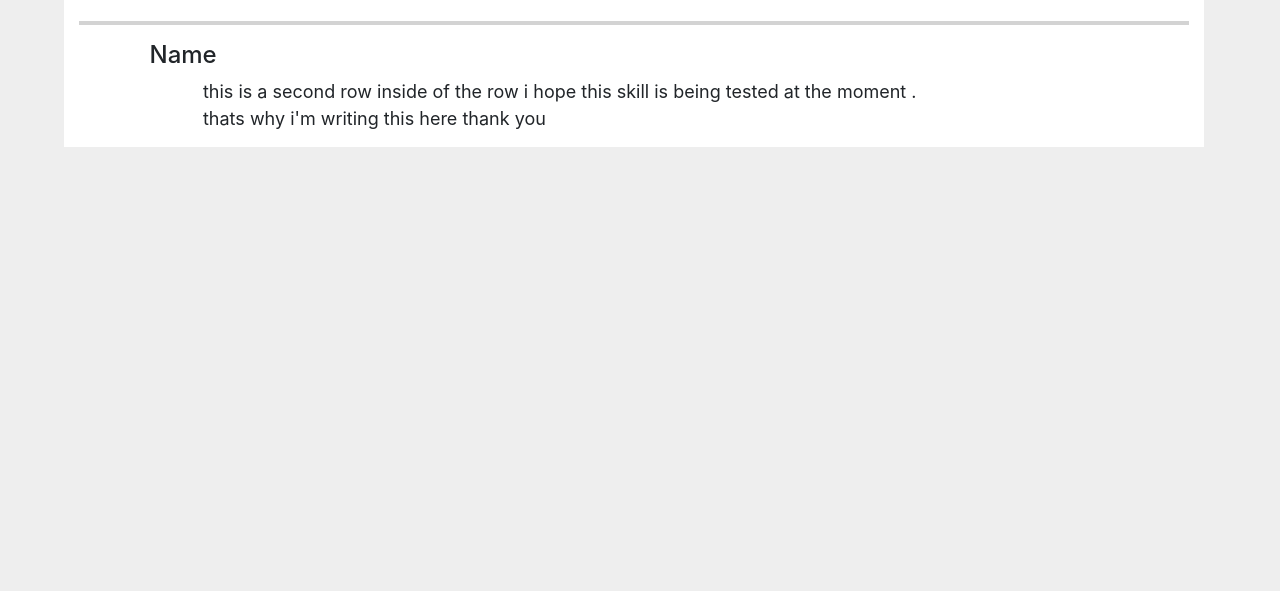
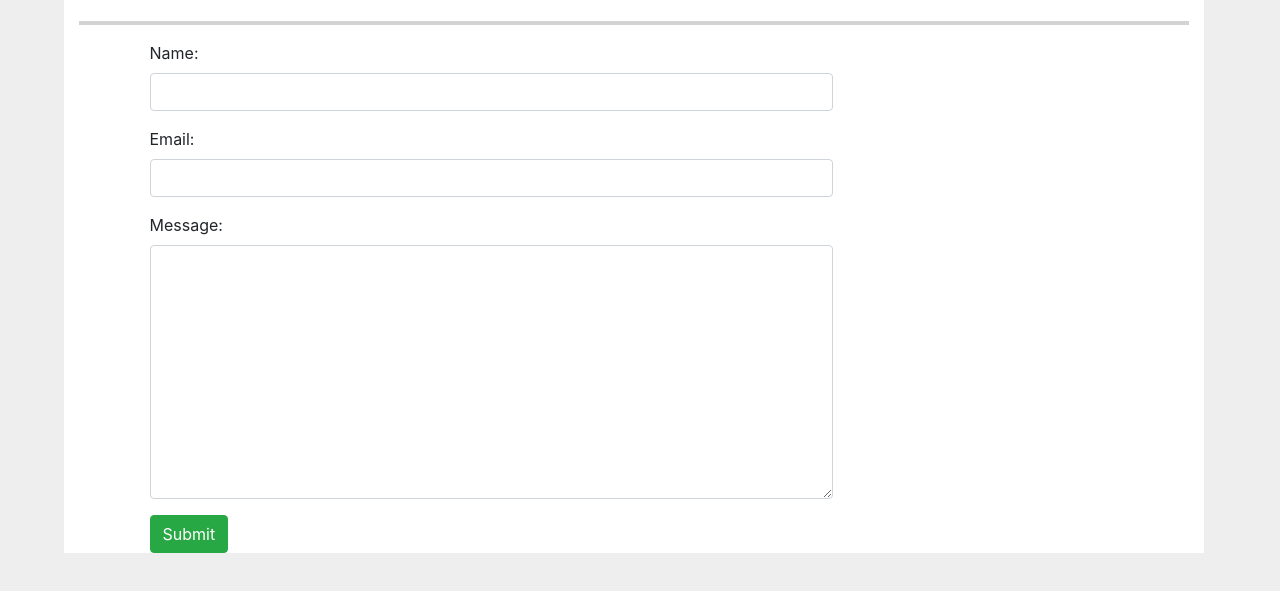
Before and after one commit to lordjuey/homeWork2, a plain HTML site: page contact.html in a window 1280 px wide. Shown: the part 169-760 px from the top of the page. Drawn offline with nearby package versions, Linux system fonts and the light colour scheme.

Commit message:
contact button added

```diff
--- a/contact.html
+++ b/contact.html
@@ -53,16 +53,29 @@
       <hr />
 
       <div class="row">
-        <div class="col-lg-9">
-          <h4>Name</h4>
+        <div class="col-lg-8">
+          <form>
+            <div class="form-group">
+              <label for="usr">Name:</label>
+              <input type="text" class="form-control" id="name" />
+            </div>
+            <div class="form-group">
+              <label for="email">Email:</label>
+              <input type="email" class="form-control" id="email" />
+            </div>
+          </form>
+          <form>
+            <div class="form-group">
+              <label for="comment">Message:</label>
+              <textarea class="form-control" rows="10" id="message"></textarea>
+            </div>
+          </form>
         </div>
-        <div class="row">
-          <div class="col-lg-9">
-            <p class="aboutMeP">
-              this is a second row inside of the row i hope this skill is being
-              tested at the moment . thats why i'm writing this here thank you
-            </p>
-          </div>
+      </div>
+
+      <div class="row">
+        <div class="col-lg-8">
+          <button type="button" class="btn btn-success">Submit</button>
         </div>
       </div>
     </div>
```
